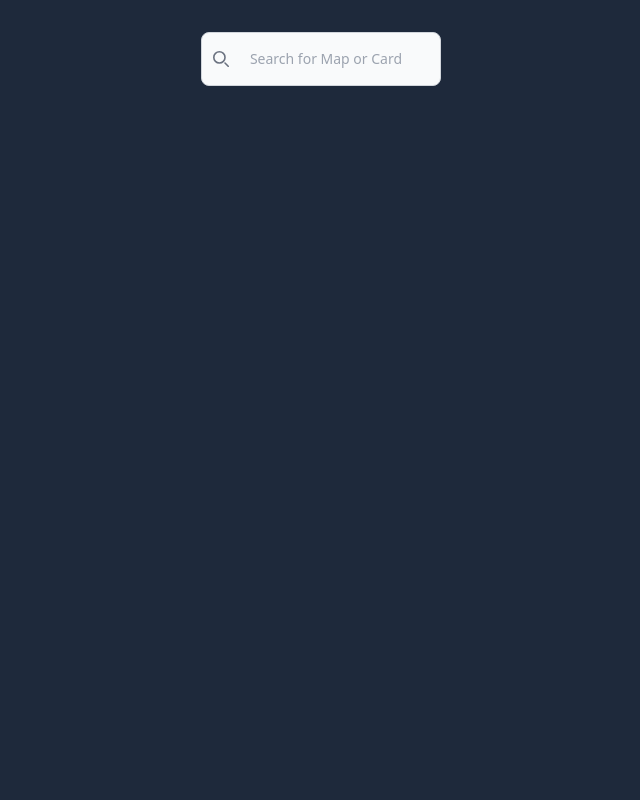
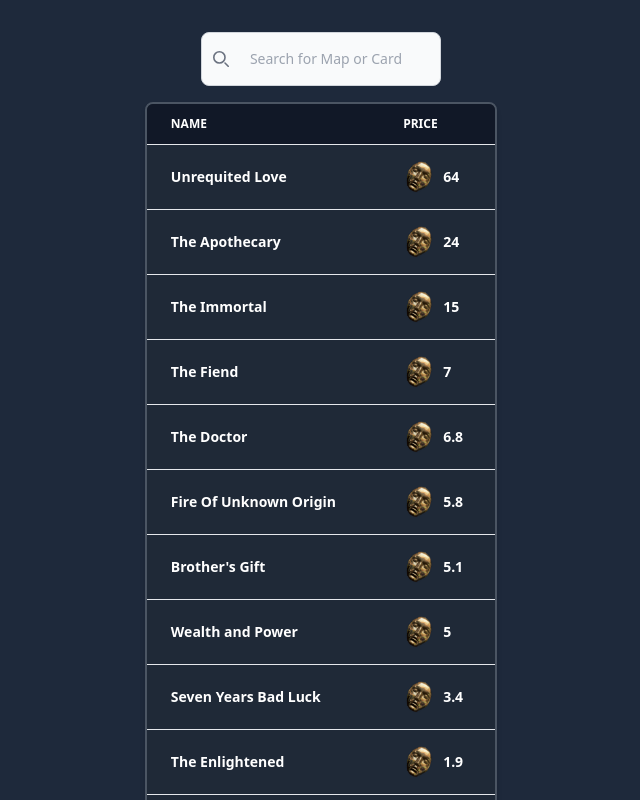
Before and after one commit to aboutBlank-dev/poe-div-cards, a Next.js app: page / in a window 1280 px wide. Shown: the top 800 px of the page, without its empty margins (319-959 px from the left). Built offline with nearby package versions, Linux system fonts and the light colour scheme.

Commit message:
added table component to show all cards sorted by price

```diff
--- a/src/app/page.tsx
+++ b/src/app/page.tsx
@@ -1,11 +1,79 @@
 import MapCardSearchBar from "~/components/search";
+import cardsData from "./../../python/cards.json";
+import mapsData from "./../../python/maps.json";
+import chaosIcon from "./../../public/chaos.png";
+import divineIcon from "./../../public/divine.png";
+import Image from "next/image";
+import { useMemo } from "react";
 
 export default function HomePage() {
+  const tableEntries: TableEntry[] = useMemo(() => {
+    const sortedCards = Object.values(cardsData).sort((a, b) => {
+      return b.chaos_value - a.chaos_value;
+    });
+
+    return sortedCards.map((card) => {
+      const useDivine = card.chaos_value > 215;
+      return {
+        name: card.name,
+        priceValue: useDivine ? card.divine_value : card.chaos_value,
+        priceType: useDivine ? "divine" : "chaos",
+      };
+    });
+  }, [cardsData]);
+
   return (
     <div className="flex w-full justify-center">
-      <div className="mt-8 max-w-5xl">
-        <MapCardSearchBar placeholder="Search for Map or Card"></MapCardSearchBar>
+      <div className="mt-8 flex max-w-5xl flex-col items-center">
+        <MapCardSearchBar
+          cardsData={cardsData}
+          mapsData={mapsData}
+          placeholder="Search for Map or Card"
+        />
+        <div className="relative mt-4 overflow-x-auto rounded-lg border-2 border-gray-600 bg-gray-800 shadow-md">
+          <table className="table w-full text-left text-sm text-gray-500 rtl:text-right">
+            <thead className="border-b bg-gray-900 text-xs uppercase text-white">
+              <tr>
+                <th scope="col" className="px-6 py-3">
+                  Name
+                </th>
+                <th scope="col" className="px-6 py-3">
+                  Price
+                </th>
+              </tr>
+            </thead>
+            <tbody>
+              {tableEntries.map((entry) => {
+                return (
+                  <tr key={entry.name} className="border-b">
+                    <td className="px-6 py-4 font-bold text-white">
+                      {entry.name}
+                    </td>
+                    <td className="flex items-center space-x-2 px-6 py-4 font-bold text-white">
+                      <Image
+                        src={
+                          entry.priceType == "chaos" ? chaosIcon : divineIcon
+                        }
+                        alt={entry.priceType}
+                        className="h-8 w-auto"
+                      />
+                      <p>{entry.priceValue}</p>
+                    </td>
+                  </tr>
+                );
+              })}
+            </tbody>
+          </table>
+        </div>
       </div>
     </div>
   );
 }
+
+type TableEntry = {
+  name: string;
+  priceValue: number;
+  priceType: PriceType;
+};
+
+type PriceType = "chaos" | "divine";
--- a/src/components/search.tsx
+++ b/src/components/search.tsx
@@ -1,18 +1,30 @@
 "use client";
 
 import { useEffect, useRef, useState } from "react";
-import cardsData from "./../../python/cards.json";
-import mapsData from "./../../python/maps.json";
 import Image from "next/image";
 import DivCardIcon from "./../../public/DivCard.png";
 import MapIcon from "./../../public/Map.png";
 import UniqueMapIcon from "./../../public/UniqueMap.png";
 
+type SearchResult = {
+  id: string;
+  name: string;
+  type: SearchResultType;
+};
+
+enum SearchResultType {
+  Card = "Card",
+  Map = "Map",
+  UniqueMap = "Unique Map",
+}
+
 type Props = {
+  cardsData: Object;
+  mapsData: Object;
   placeholder: string;
 };
 
-const MapCardSearchBar = ({ placeholder }: Props) => {
+const MapCardSearchBar = ({ placeholder, cardsData, mapsData }: Props) => {
   const [search, setSearch] = useState("");
   const [isFocused, setIsFocused] = useState<boolean>(false);
   const thisRef = useRef<HTMLDivElement>(null);
@@ -66,7 +78,7 @@ const MapCardSearchBar = ({ placeholder }: Props) => {
     <div
       ref={thisRef}
       className={
-        "transition-all duration-200 ease-in-out " +
+        "relative transition-all duration-200 ease-in-out " +
         (isFocused ? "w-72" : "w-60")
       }
     >
@@ -102,7 +114,7 @@ const MapCardSearchBar = ({ placeholder }: Props) => {
       {searchResults.length > 0 && searchResults.length < 50 && isFocused ? (
         <div
           id="dropdown-menu"
-          className="relative right-0 max-h-44 overflow-auto rounded-md bg-white p-1 shadow-lg ring-1 ring-black ring-opacity-5"
+          className="absolute z-10 max-h-44 w-full overflow-auto rounded-md bg-white p-1 shadow-lg ring-1 ring-black ring-opacity-5"
         >
           {searchResults.map((result) => (
             <div
@@ -111,6 +123,7 @@ const MapCardSearchBar = ({ placeholder }: Props) => {
               onClick={() => {
                 if (inputRef.current != null) {
                   inputRef.current.value = result.name;
+                  setSearch(result.name);
                   setIsFocused(false);
                 }
               }}
@@ -143,15 +156,3 @@ function getIconForType(type: SearchResultType) {
       return UniqueMapIcon;
   }
 }
-
-type SearchResult = {
-  id: string;
-  name: string;
-  type: SearchResultType;
-};
-
-enum SearchResultType {
-  Card = "Card",
-  Map = "Map",
-  UniqueMap = "Unique Map",
-}
```
Also changed, not shown: public/chaos.png (added), public/divine.png (added).
